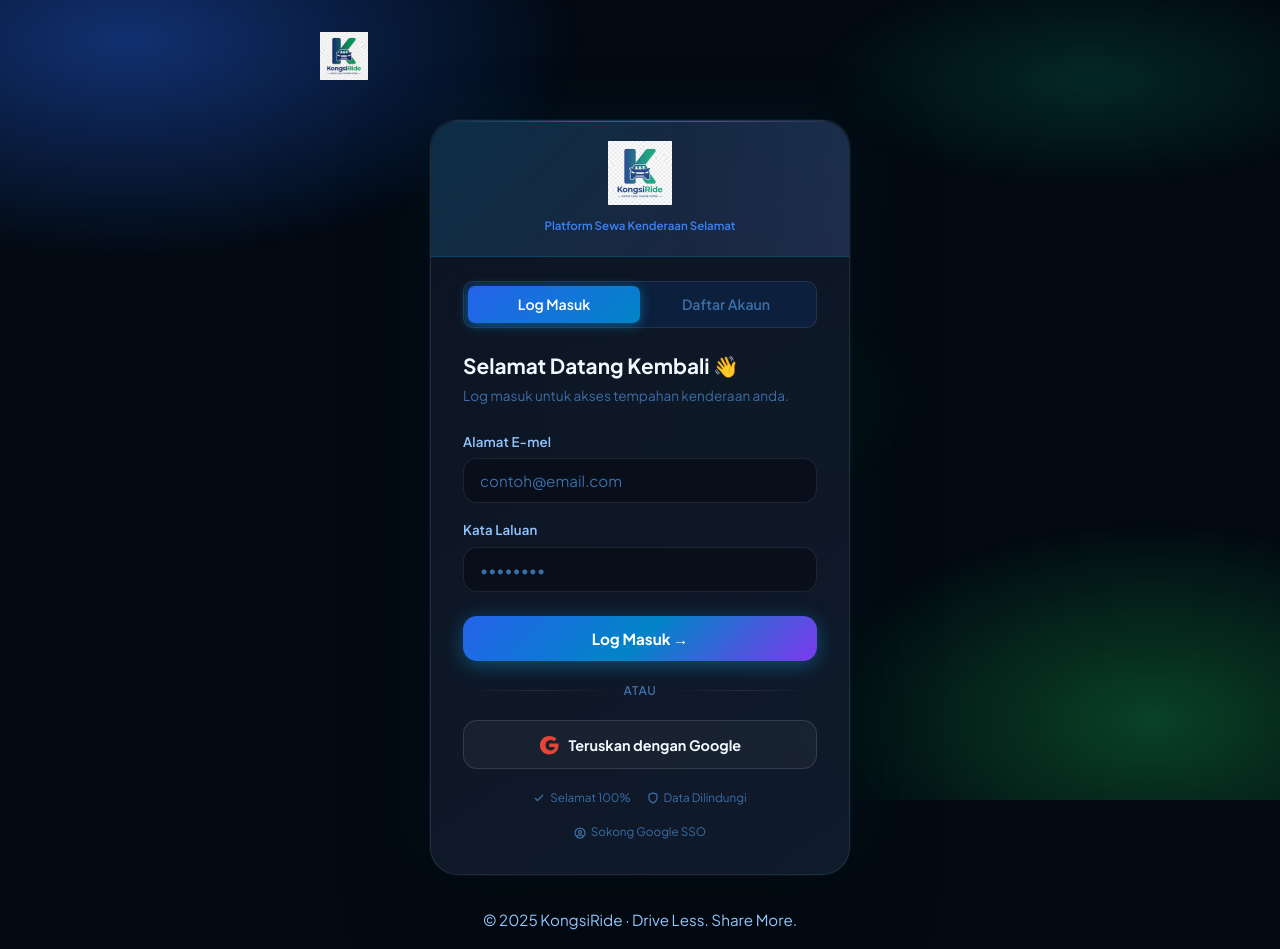
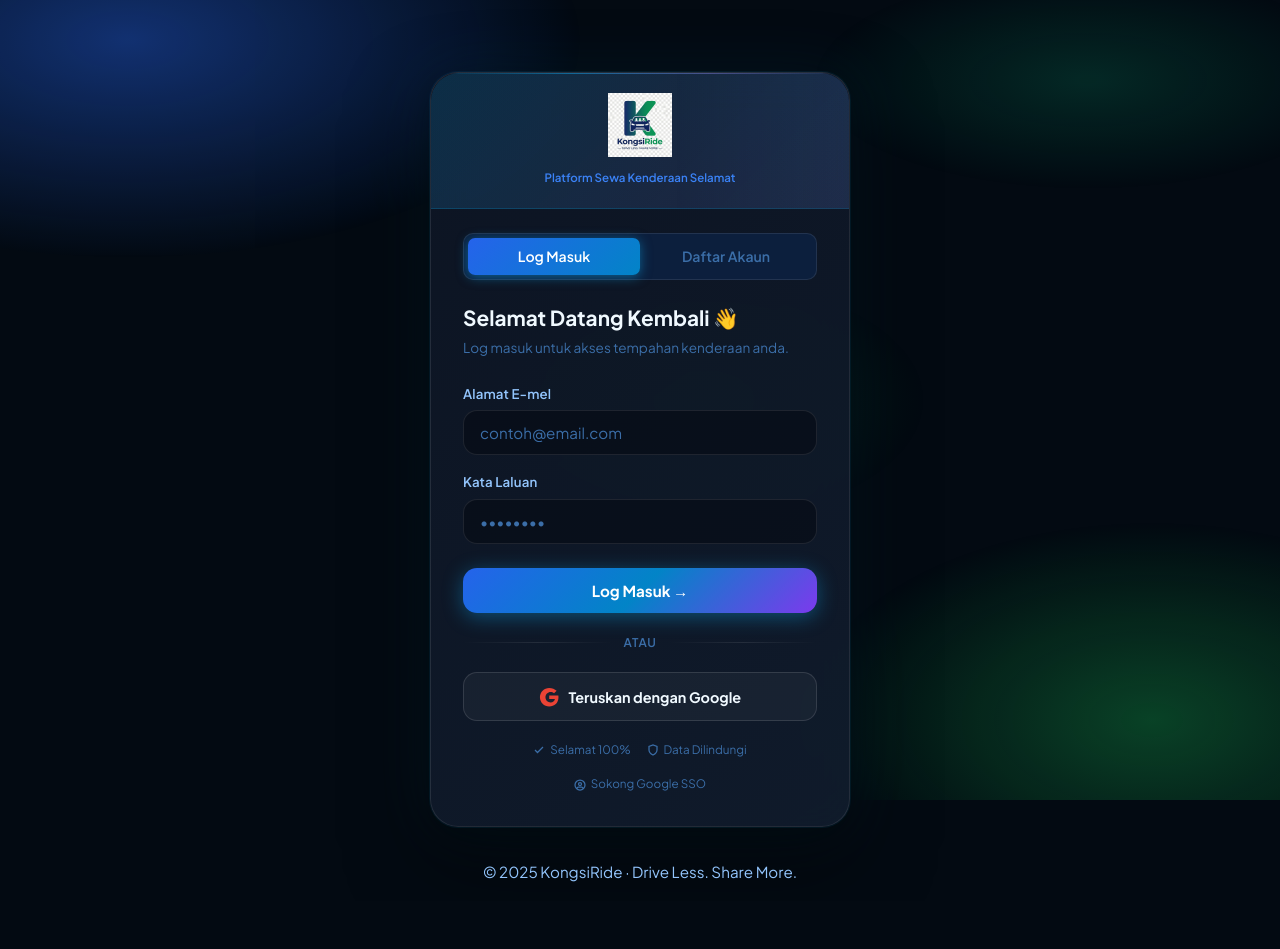
Before and after one commit to danialhaff/vehicle-bailment-system, a Next.js app: page / in a window 1280 px wide. After the commit the page ends 901 px from the top, so only its background shows below. Built offline with nearby package versions, Linux system fonts and the light colour scheme; no server answers.

Commit message:
style: remove top-left logo, use transparent logo in login form

```diff
--- a/src/app/page.tsx
+++ b/src/app/page.tsx
@@ -37,9 +37,6 @@
     <div className="page">
       {/* Top Navigation Bar */}
       <div className="topbar">
-        <div className="topbar-logo">
-          <img src="/logo.png" alt="KongsiRide" style={{ height: '48px', width: 'auto', objectFit: 'contain', mixBlendMode: 'screen' }} />
-        </div>
         <div style={{ display: 'flex', alignItems: 'center', gap: '0.5rem' }}>
           {session && (
             <button className="btn-logout" onClick={() => supabase.auth.signOut()}>
--- a/src/components/Auth.tsx
+++ b/src/components/Auth.tsx
@@ -46,7 +46,7 @@
     <div className="card" style={{ maxWidth: 420 }}>
       {/* Brand Header */}
       <div className="auth-brand-header">
-        <img src="/logo.png" alt="KongsiRide" style={{ height: '64px', width: 'auto', objectFit: 'contain', marginBottom: '0.25rem', position: 'relative', zIndex: 1, mixBlendMode: 'screen' }} />
+        <img src="/logo.png" alt="KongsiRide" style={{ height: '64px', width: 'auto', objectFit: 'contain', marginBottom: '0.25rem', position: 'relative', zIndex: 1 }} />
         <div className="auth-brand-sub">Platform Sewa Kenderaan Selamat</div>
       </div>
 
```
Also changed, not shown: public/logo.png.
